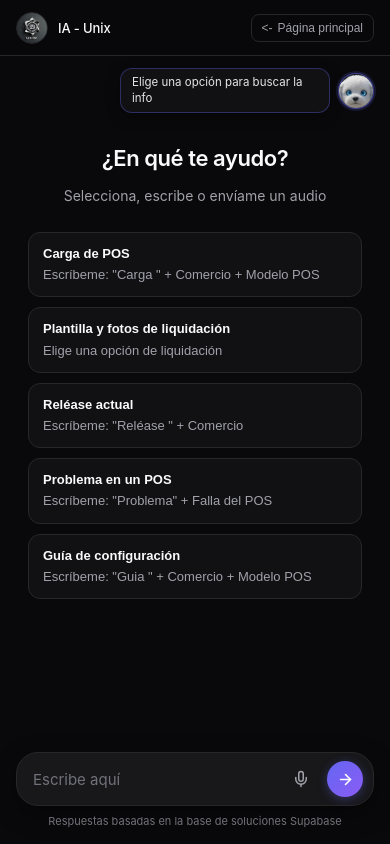
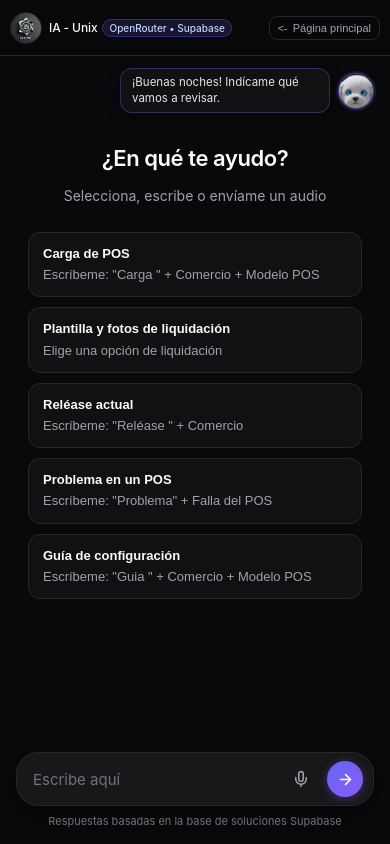
Before and after one commit to Renc22/IA-tecnico, a website: page index.html in a window 390 px wide. Both pictures are taken after a click on the button 356 px from the left and 85 px from the top of the page. Drawn offline with Linux system fonts and the light colour scheme.

Commit message:
Update index.html

```diff
--- a/index.html
+++ b/index.html
@@ -80,7 +80,8 @@
     display: flex;
     align-items: center;
     gap: 8px;
-    flex-wrap: wrap;
+    flex-wrap: nowrap;
+    min-width: 0;
   }
 
   .brand-title {
@@ -89,6 +90,7 @@
     letter-spacing: -0.01em;
     color: var(--text-primary);
     white-space: nowrap;
+    flex-shrink: 0;
   }
 
   .model-pill {
@@ -99,6 +101,8 @@
     border: 1px solid rgba(99, 102, 241, 0.35);
     padding: 2px 8px;
     border-radius: 999px;
+    white-space: nowrap;
+    flex-shrink: 0;
   }
 
   .btn-new {
@@ -555,8 +559,26 @@
   }
 
   @media (max-width: 640px) {
+    header {
+      padding: 0 10px;
+      gap: 6px;
+    }
+    .brand {
+      gap: 7px;
+    }
+    .brand-info {
+      gap: 5px;
+    }
+    .brand-title {
+      font-size: 12px;
+    }
     .model-pill {
-      display: none;
+      font-size: 10px;
+      padding: 2px 6px;
+    }
+    .btn-new {
+      font-size: 11px;
+      padding: 5px 8px;
     }
     .assistant-bubble {
       max-width: 210px;
@@ -586,7 +608,7 @@
     <div class="assistant-bar">
       <div class="assistant-widget" id="assistant-widget">
         <div id="assistant-bubble" class="assistant-bubble">Listo para ayudarte</div>
-        <button type="button" class="assistant-avatar-btn" onclick="ciclarMensajeAsistente()" title="Asistente">
+        <button type="button" class="assistant-avatar-btn" onclick="saludarAsistente()" title="Saludar">
           <img src="asistente.png" alt="Asistente">
         </button>
       </div>
@@ -680,6 +702,24 @@ const MENSAJES_ASISTENTE = {
   respuesta: "Consulta completada"
 };
 
+const SALUDOS_POR_MOMENTO = {
+  dia: [
+    "¡Buenos días! ¿Qué revisamos hoy?",
+    "¡Muy buenos días! Listo para apoyarte en campo.",
+    "¡Buenos días! Dime qué necesitas consultar."
+  ],
+  tarde: [
+    "¡Buenas tardes! ¿En qué te ayudo ahora?",
+    "¡Muy buenas tardes! Aquí estoy para asistirte.",
+    "¡Buenas tardes! ¿Qué consulta tienes pendiente?"
+  ],
+  noche: [
+    "¡Buenas noches! ¿Seguimos con alguna revisión?",
+    "¡Muy buenas noches! Listo para ayudarte con lo que necesites.",
+    "¡Buenas noches! Indícame qué vamos a revisar."
+  ]
+};
+
 const chat = document.getElementById('chat');
 const chatScroll = document.getElementById('chat-scroll');
 const promptHint = document.getElementById('prompt-hint');
@@ -691,7 +731,7 @@ const welcomeSubtitle = document.getElementById('welcome-subtitle');
 const assistantBubble = document.getElementById('assistant-bubble');
 
 let audioCheckTimer = null;
-let indiceMensajeManual = 0;
+let ultimoSaludoMostrado = "";
 
 const ACCIONES_BOTONES = {
   carga: {
@@ -723,10 +763,22 @@ function setMensajeAsistente(texto) {
   setTimeout(() => assistantBubble.classList.remove("active"), 600);
 }
 
-function ciclarMensajeAsistente() {
-  const lista = Object.values(MENSAJES_ASISTENTE);
-  indiceMensajeManual = (indiceMensajeManual + 1) % lista.length;
-  setMensajeAsistente(lista[indiceMensajeManual]);
+function obtenerMomentoDelDia() {
+  const hora = new Date().getHours();
+  if (hora >= 5 && hora < 12) return "dia";
+  if (hora >= 12 && hora < 19) return "tarde";
+  return "noche";
+}
+
+function saludarAsistente() {
+  const momento = obtenerMomentoDelDia();
+  const opciones = SALUDOS_POR_MOMENTO[momento] || SALUDOS_POR_MOMENTO.dia;
+  const candidatas = opciones.length > 1
+    ? opciones.filter(s => s !== ultimoSaludoMostrado)
+    : opciones;
+  const elegido = candidatas[Math.floor(Math.random() * candidatas.length)];
+  ultimoSaludoMostrado = elegido;
+  setMensajeAsistente(elegido);
 }
 
 function mostrarAvisoAudioBloqueado(mensaje = "El navegador bloqueó o no pudo reproducir el audio automáticamente.") {
```
